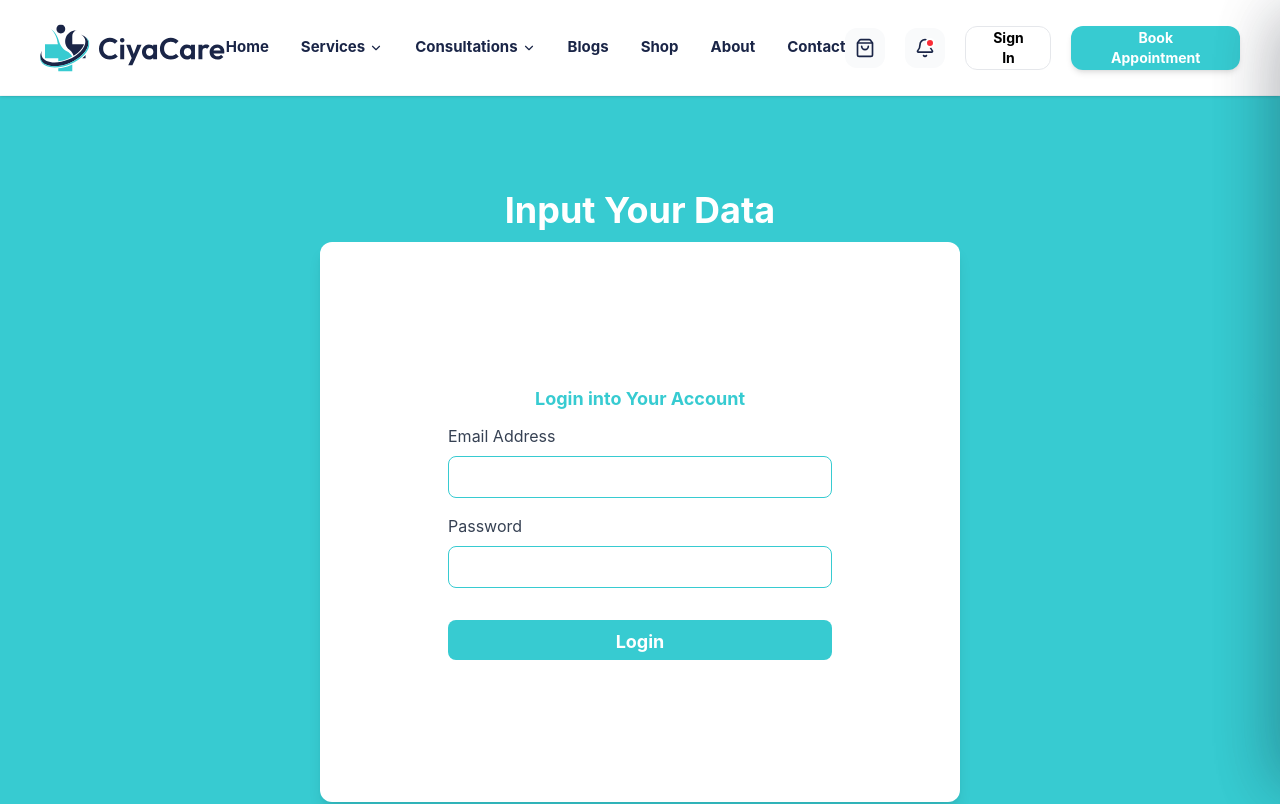
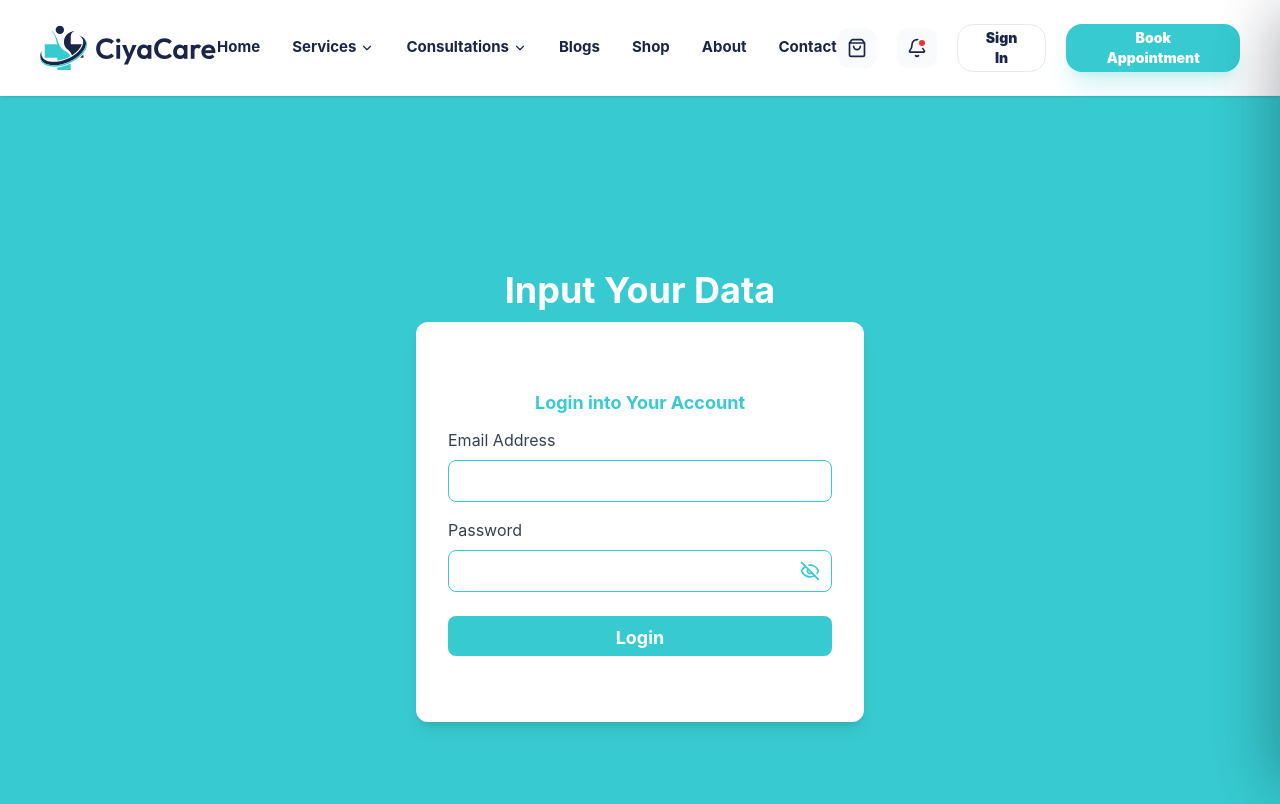
Before and after one commit to Godstimemoses555/ReactPro, a React (Vite) app in the folder demohealthcare/: page /Login in a window 1280 px wide. Shown: the top 804 px of the page. Built offline with nearby package versions, Linux system fonts and the light colour scheme.

Commit message:
i have fix the login swinkc section for the inputs, and the hide and show icons, i have made the icon  count to show as well on the mobile, remove shope from the protected route

```diff
--- a/demohealthcare/src/App.jsx
+++ b/demohealthcare/src/App.jsx
@@ -53,10 +53,10 @@ const App = () => {
 
         <Route path='/consultation-room' element={<OnlineConsultation />} />
         <Route path='/consultation' element={<Consultation />} />
+        <Route path='/shop' element={<Shop />} />
 
         {/* PROTECTED ROUTES */}
         <Route element={<ProtectedRoute isAuthenticated={isAuthenticated} />}>
-          <Route path='/shop' element={<Shop />} />
           <Route element={<Auth2 />}>
             <Route path='/dashboard' element={<Dashboard setIsAuthenticated={setIsAuthenticated} />} />
             <Route path='/onboarding' element={<Onboarding />} />
--- a/demohealthcare/src/Component/Loginsec.jsx
+++ b/demohealthcare/src/Component/Loginsec.jsx
@@ -54,10 +54,10 @@ const Loginsec = () => {
     }
 
     return (
-        <div className='flex w-screen h-screen min-w-full min-h-full bg-[#37CBD1] items-center justify-center flex-col gap-3'>
-            <h1 className='text-white text-4xl font-bold'>Input Your Data</h1>
-            <div className='w-[50%] h-[70%] bg-white rounded-xl shadow-lg p-8 items-center justify-center flex flex-col gap-3'>
-                <div className='flex w-[300px] items-center justify-center'>
+        <div className='flex w-screen h-screen min-w-full min-h-full bg-[#37CBD1] items-center justify-center flex-col gap-3 px-4'>
+            <h1 className='text-white text-3xl md:text-4xl font-bold text-center'>Input Your Data</h1>
+            <div className='w-full sm:w-[80%] md:w-[50%] max-w-md h-auto min-h-[400px] bg-white rounded-xl shadow-lg p-6 md:p-8 items-center justify-center flex flex-col gap-3'>
+                <div className='flex w-full items-center justify-center text-center'>
                     <h1 className='font-bold text-[#37CBD1] text-[18px]'>Login into Your Account</h1>
                 </div>
 
@@ -78,16 +78,17 @@ const Loginsec = () => {
                         </div>
                         <div className='space-y-2'>
                             <label htmlFor="password" className="block text-gray-700">Password</label>
+                            <div className="relative">
                                 <input
                                     type={showPassword ? "text" : "password"}
                                     id="password"
                                     value={password}
                                     onChange={handlepassword}
-                                className='w-full px-4 py-2 border border-[#37CBD1] rounded-lg focus:outline-none focus:ring-2 focus:ring-[#37CBD1]'
+                                    className='w-full px-4 py-2 border border-[#37CBD1] rounded-lg focus:outline-none focus:ring-2 focus:ring-[#37CBD1] pr-10'
                                     required
                                 />
 
-                            <div className='flex absolute right-3 top-1/2 transform -translate-y-1/2 cursor-pointer text-[#37CBD1]'>
+                                <div className='absolute right-3 top-1/2 transform -translate-y-1/2 cursor-pointer text-[#37CBD1] flex items-center justify-center'>
                                     {
                                         showPassword ? (
                                             <Eye size={20} onClick={() => setShowPassword(false)} />
@@ -95,6 +96,7 @@ const Loginsec = () => {
                                             <EyeOff size={20} onClick={() => setShowPassword(true)} />
                                         )
                                     }
+                                </div>
                             </div>
                         </div>
                     </div>
--- a/demohealthcare/src/Component/Navbar.jsx
+++ b/demohealthcare/src/Component/Navbar.jsx
@@ -19,11 +19,10 @@ const Navbar = ({ isAuthenticated, setIsAuthenticated }) => {
 
     const cartItems = useCartStore((state) => state.cartItems);
     const toggleCart = useCartStore((state) => state.toggleCart);
+    const itemCount = useCartStore((state) => state.getItemCount());
     const toggleAppointment = useAppointmentStore((state) => state.toggleAppointment);
     const openblog = UseBlognews((state) => state.openblog);
     const navigate = useNavigate();
-
-    const itemCount = cartItems.reduce((acc, item) => acc + (item.quantity || 1), 0);
 
     const closeMobileMenu = () => {
         setIsMobileMenuOpen(false);
@@ -105,17 +104,18 @@ const Navbar = ({ isAuthenticated, setIsAuthenticated }) => {
                         <span className="absolute top-2.5 right-2.5 w-2.5 h-2.5 bg-red-500 rounded-full border-2 border-white"></span>
                     </button>
 
-                    {isAuthenticated ? (
-                        <button onClick={() => navigate("/dashboard")} className='px-5 h-11 rounded-xl font-bold text-sm border border-gray-200 hover:border-[#37CBD1] hover:text-[#37CBD1] transition-colors'>
-                            Dashboard
-                        </button>
-                    ) : (
-                        <button onClick={() => navigate("/Login")} className='px-5 h-11 rounded-xl font-bold text-sm border border-gray-200 hover:border-[#37CBD1] hover:text-[#37CBD1] transition-colors'>
-                            Sign In
-                        </button>
-                    )}
+                    <button
+                        onClick={() => navigate(isAuthenticated ? "/dashboard" : "/Login")}
+                        className='px-6 h-12 rounded-2xl font-black text-sm transition-all relative overflow-hidden group border border-[#1A2547]/10 hover:border-[#37CBD1] text-[#1A2547] hover:text-white'
+                    >
+                        <span className='relative z-10'>{isAuthenticated ? 'Dashboard' : 'Sign In'}</span>
+                        <div className='absolute inset-0 bg-[#37CBD1] translate-y-full group-hover:translate-y-0 transition-transform duration-300'></div>
+                    </button>
 
-                    <button onClick={toggleAppointment} className='bg-[#37CBD1] text-white px-6 h-11 rounded-xl font-bold text-sm hover:bg-[#1A2547] transition-colors shadow-md'>
+                    <button
+                        onClick={toggleAppointment}
+                        className='bg-[#37CBD1] text-white px-8 h-12 rounded-2xl font-black text-sm hover:bg-[#1A2547] transition-all shadow-xl shadow-[#37CBD1]/20 hover:shadow-[#1A2547]/20 active:scale-95'
+                    >
                         Book Appointment
                     </button>
                 </div>
@@ -209,6 +209,15 @@ const Navbar = ({ isAuthenticated, setIsAuthenticated }) => {
                                     <Link to="/shop" onClick={closeMobileMenu} className="flex items-center gap-3 px-3 py-3 rounded-xl hover:bg-cyan-50 hover:text-[#37CBD1] text-[#1A2547] font-bold transition-colors">
                                         <ShoppingCart size={18} /> Shop
                                     </Link>
+
+                                    <button onClick={() => { toggleCart(); closeMobileMenu(); }} className="w-full flex items-center justify-between px-3 py-3 rounded-xl bg-gray-50 hover:bg-cyan-50 hover:text-[#37CBD1] text-[#1A2547] font-bold transition-colors">
+                                        <div className="flex items-center gap-3"><ShoppingBag size={18} /> View Cart</div>
+                                        {itemCount > 0 && (
+                                            <span className="min-w-[24px] h-[24px] px-2 bg-[#37CBD1] text-white text-[11px] font-black rounded-full flex items-center justify-center">
+                                                {itemCount}
+                                            </span>
+                                        )}
+                                    </button>
                                     <Link to="/about-us" onClick={closeMobileMenu} className="flex items-center gap-3 px-3 py-3 rounded-xl hover:bg-cyan-50 hover:text-[#37CBD1] text-[#1A2547] font-bold transition-colors">
                                         <Info size={18} /> About Us
                                     </Link>
--- a/demohealthcare/src/Component/Shopfold/sec2.jsx
+++ b/demohealthcare/src/Component/Shopfold/sec2.jsx
@@ -33,14 +33,14 @@ const Sec2 = () => {
                         <p className="text-gray-500 mt-2">Quality diagnostic tools and wellness essentials.</p>
                     </div>
 
-                    <div className="flex flex-col lg:flex-row items-center gap-4 w-full md:w-auto">
+                    <div className="flex flex-col md:flex-row items-center gap-4 w-full md:w-auto">
                         {/* Category Filter */}
-                        <div className="flex flex-col md:flex-row w-full md:w-auto bg-white p-1 rounded-xl shadow-sm border border-gray-100">
+                        <div className="flex flex-col md:flex-row bg-white p-1 rounded-xl shadow-sm border border-gray-100 w-full md:w-auto">
                             {["All", "Diagnostics", "Wellness", "Essentials"].map((cat) => (
                                 <button
                                     key={cat}
                                     onClick={() => setFilter(cat)}
-                                    className={`px-6 py-2 rounded-lg text-sm w-full font-bold transition-all ${filter === cat ? 'bg-[#37CBD1] text-white shadow-md' : 'text-gray-500 hover:text-gray-900'}`}
+                                    className={`px-6 py-2 rounded-lg text-sm font-bold transition-all w-full md:w-auto ${filter === cat ? 'bg-[#37CBD1] text-white shadow-md' : 'text-gray-500 hover:text-gray-900'}`}
                                 >
                                     {cat}
                                 </button>
@@ -50,7 +50,7 @@ const Sec2 = () => {
                         {/* Floating Cart Button */}
                         <button
                             onClick={toggleCart}
-                            className="relative px-6 py-3 md:w-auto bg-white border border-gray-100 rounded-2xl shadow-xl hover:shadow-2xl hover:scale-105 transition-all text-[#1A2547] group self-start sm:self-auto"
+                            className="relative py-3 px-6 w-full md:w-auto md:p-4 bg-white border border-gray-100 rounded-2xl shadow-xl hover:shadow-2xl hover:scale-105 transition-all text-[#1A2547] group"
                         >
                             <span className="font-bold text-sm">My Cart</span>
                             {itemCount > 0 && (
```
Lines whose indentation alone changed are shown as unchanged.
